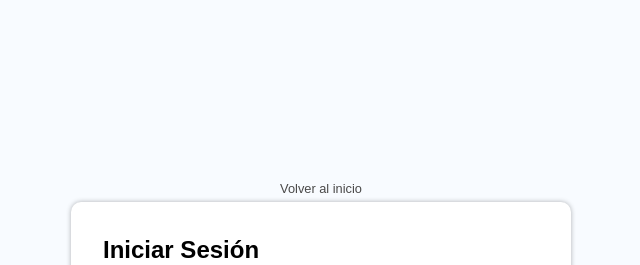
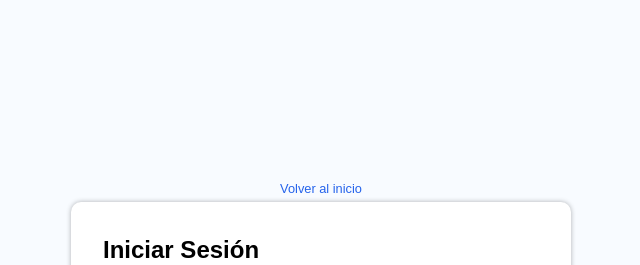
Before and after one commit to sergi1307/ProyectoFinal, a Vue app in the folder frontend/: page /login in a window 1280 px wide. In both pictures the pointer is over the link "Volver al inicio". Shown: the top 265 px of the page, without its empty margins (319-959 px from the left). Built offline with nearby package versions, Linux system fonts and the light colour scheme.

Commit message:
Modificamos css de auth para que la clase inicio tenga hover

```diff
--- a/frontend/src/assets/css/auth.css
+++ b/frontend/src/assets/css/auth.css
@@ -13,6 +13,10 @@ main {
   font-size: 0.8em;
   color: #4a4949;
   padding: 0.5em;
+}
+
+.inicio:hover {
+  color: #2563eb;
 }
 
 .container {
```
Also changed, not shown: 1 other file (tests, documents, lock files or other folders).
